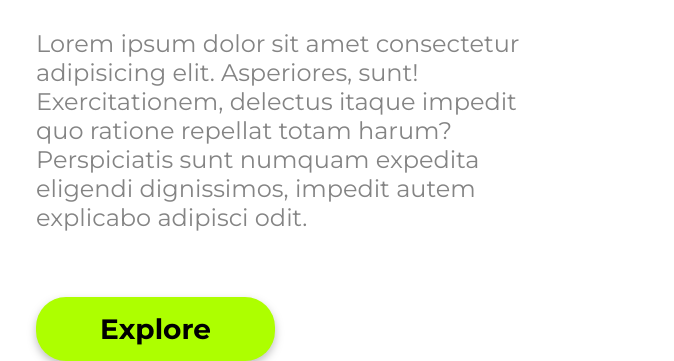
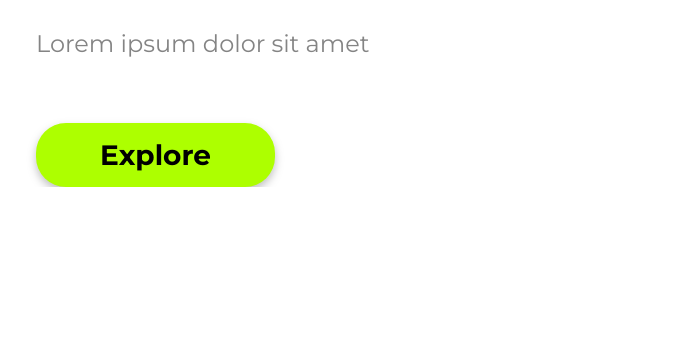
Before and after one commit to eduxisgtc-lab/we-care-projeto-teste, a plain HTML site: page index.html in a window 1280 px wide. Shown: the part 929-1290 px from the top of the page, without its empty margins (50-724 px from the left). After the commit the page ends 1116 px from the top, so only its background shows below. Drawn offline with Linux system fonts and the light colour scheme.

Commit message:
mudança no <p>

```diff
--- a/index.html
+++ b/index.html
@@ -29,7 +29,7 @@
 
             <h1>We Care</h1>
             <h2>About Your Pet</h2>
-            <p>Lorem ipsum dolor sit amet consectetur adipisicing elit. Asperiores, sunt! Exercitationem, delectus itaque impedit quo ratione repellat totam harum? Perspiciatis sunt numquam expedita eligendi dignissimos, impedit autem explicabo adipisci odit.
+            <p>Lorem ipsum dolor sit amet
             </p>
             <button class="button-main">Explore</button>
 
```
